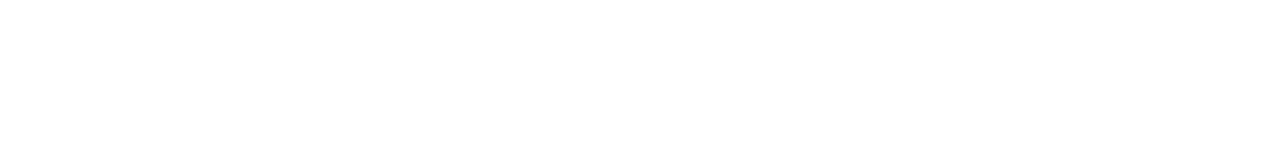
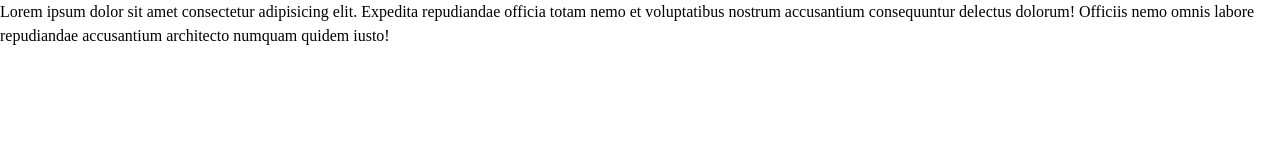
Before and after one commit to DenisValentinovich/ib-22-3b-test, a plain HTML site: page index.html in a window 1280 px wide. Drawn offline with Linux system fonts and the light colour scheme.

Commit message:
add p to index.html

```diff
--- a/index.html
+++ b/index.html
@@ -7,6 +7,6 @@
     <link rel="stylesheet" href="style.css">
 </head>
 <body>
-
+   <p>Lorem ipsum dolor sit amet consectetur adipisicing elit. Expedita repudiandae officia totam nemo et voluptatibus nostrum accusantium consequuntur delectus dolorum! Officiis nemo omnis labore repudiandae accusantium architecto numquam quidem iusto!</p>
 </body>
 </html>
```
